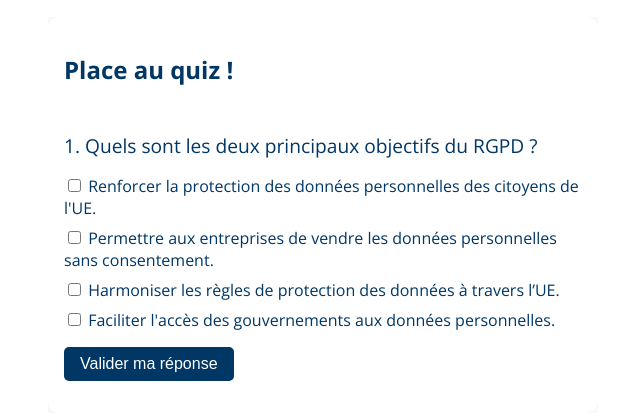
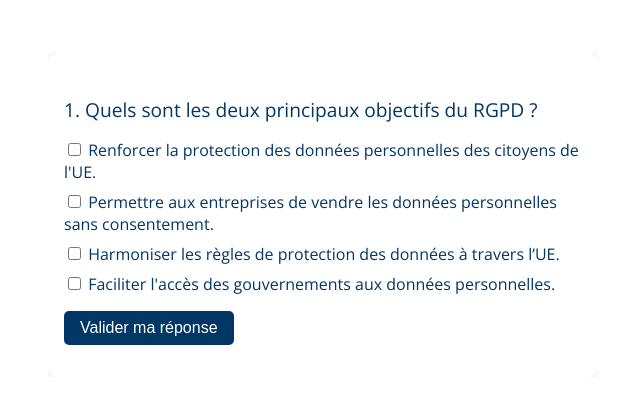
Before and after one commit to synlab-belgium-marketing/RGPD, a plain HTML site: page index.html in a window 1280 px wide. Shown: the part 185-604 px from the top of the page, without its empty margins (317-957 px from the left). Drawn offline with nearby package versions, Linux system fonts and the light colour scheme; some packages are replaced by stand-ins of ours; a script that the page names is missing.

Commit message:
Update index.html

```diff
--- a/index.html
+++ b/index.html
@@ -91,7 +91,6 @@
 <body>
     <div class="container">
         <div class="quiz-container">
-            <h2>Place au quiz ! </h2>
             <div id="quiz"></div>
             <button class="submit-btn" onclick="submitQuiz()">Valider ma réponse</button>
             <div id="feedback" class="feedback"></div>
```
